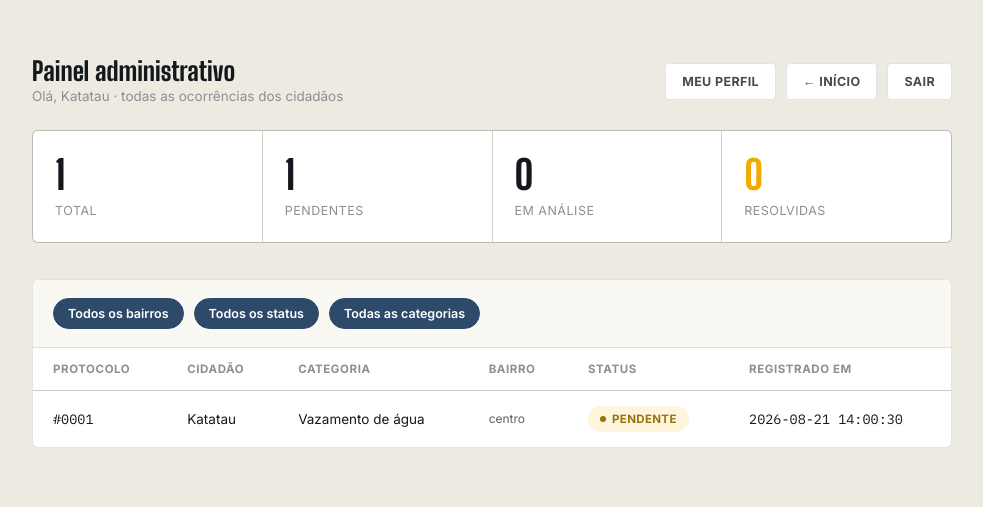
After one commit to joaoppiress/olho-na-cidade, a PHP site: page /php/paineladm.php in a window 1280 px wide. The commit adds this page. Shown: the top 507 px of the page, without its empty margins (148-1131 px from the left). Run offline with PHP 8.4, Linux system fonts and the light colour scheme; a user stored in the database is signed in; data comes from the database, SQL or seed files in the repository; both versions use the stored data as it was after the commit.

Commit message:
Painel ADM

```diff
--- /dev/null
+++ b/php/paineladm.php
@@ -0,0 +1,123 @@
+<?php
+session_start();
+
+if (!isset($_SESSION['usuario_id']) || !isset($_SESSION['tipo']) || $_SESSION['tipo'] !== 'admin') {
+    header('Location: login.php');
+    exit;
+}
+
+require __DIR__ . '/config.php';
+
+$stmt = $pdo->query('
+    SELECT o.id, o.categoria, o.bairro, o.endereco, o.descricao, o.status, o.criado_em, u.nome AS nome_cidadao
+    FROM ocorrencias o
+    JOIN usuarios u ON o.usuario_id = u.id
+    ORDER BY o.criado_em DESC
+');
+$ocorrencias = $stmt->fetchAll();
+
+$total      = count($ocorrencias);
+$pendentes  = count(array_filter($ocorrencias, function ($o) { return $o['status'] === 'pendente'; }));
+$emAnalise  = count(array_filter($ocorrencias, function ($o) { return $o['status'] === 'em_analise'; }));
+$resolvidas = count(array_filter($ocorrencias, function ($o) { return $o['status'] === 'resolvido'; }));
+
+$statusInfo = [
+    'pendente'   => ['label' => 'Pendente',   'classe' => 'pendente'],
+    'em_analise' => ['label' => 'Em análise', 'classe' => 'analise'],
+    'resolvido'  => ['label' => 'Resolvido',  'classe' => 'resolvido'],
+];
+?>
+<!DOCTYPE html>
+<html lang="pt-BR">
+<head>
+<meta charset="UTF-8">
+<meta name="viewport" content="width=device-width, initial-scale=1.0">
+<title>Painel administrativo — Olho na Cidade</title>
+<link rel="preconnect" href="https://fonts.googleapis.com">
+<link rel="preconnect" href="https://fonts.gstatic.com" crossorigin>
+<link href="https://fonts.googleapis.com/css2?family=Big+Shoulders+Display:wght@600;700;800;900&family=Inter:wght@400;500;600;700&family=IBM+Plex+Mono:wght@400;500;600&display=swap" rel="stylesheet">
+<link rel="stylesheet" href="../style.css">
+<style>
+  .painel-wrap{ max-width:960px; margin:0 auto; padding:60px 20px; }
+  .painel-top{ display:flex; justify-content:space-between; align-items:center; margin-bottom:26px; flex-wrap:wrap; gap:14px; }
+  .painel-top h1{ font-size:26px; font-weight:800; text-transform:none; letter-spacing:0; }
+  .painel-top .sub{ font-size:13.5px; color:#8A8F96; margin-top:4px; }
+  .painel-actions{ display:flex; gap:10px; }
+  .btn-line{ border:1px solid var(--line); background:#fff; color:#454B52; padding:10px 16px; border-radius:4px; font-size:12.5px; font-weight:700; text-transform:uppercase; letter-spacing:0.03em; text-decoration:none; }
+  .empty-state{ background:#fff; border:1px dashed var(--line); border-radius:6px; padding:40px 24px; text-align:center; color:#8A8F96; font-size:14px; }
+</style>
+</head>
+<body style="background:var(--concrete);">
+
+<div class="painel-wrap">
+  <div class="painel-top">
+    <div>
+      <h1>Painel administrativo</h1>
+      <div class="sub">Olá, <?= htmlspecialchars($_SESSION['usuario_nome']) ?> · todas as ocorrências dos cidadãos</div>
+    </div>
+    <div class="painel-actions">
+      <a class="btn-line" href="perfil.php">Meu perfil</a>
+      <a class="btn-line" href="../index.php">&larr; Início</a>
+      <a class="btn-line" href="logout.php">Sair</a>
+    </div>
+  </div>
+
+  <div class="stats-grid">
+    <div class="stat">
+      <div class="num"><?= $total ?></div>
+      <div class="label">Total</div>
+    </div>
+    <div class="stat">
+      <div class="num"><?= $pendentes ?></div>
+      <div class="label">Pendentes</div>
+    </div>
+    <div class="stat">
+      <div class="num"><?= $emAnalise ?></div>
+      <div class="label">Em análise</div>
+    </div>
+    <div class="stat accent">
+      <div class="num"><?= $resolvidas ?></div>
+      <div class="label">Resolvidas</div>
+    </div>
+  </div>
+
+  <?php if (empty($ocorrencias)): ?>
+    <div class="empty-state">Nenhuma ocorrência registrada pelos cidadãos ainda.</div>
+  <?php else: ?>
+    <div class="admin-table-wrap">
+      <div class="filter-row">
+        <span class="chip active">Todos os bairros</span>
+        <span class="chip active">Todos os status</span>
+        <span class="chip active">Todas as categorias</span>
+      </div>
+      <table>
+        <thead>
+          <tr>
+            <th>Protocolo</th>
+            <th>Cidadão</th>
+            <th>Categoria</th>
+            <th>Bairro</th>
+            <th>Status</th>
+            <th>Registrado em</th>
+          </tr>
+        </thead>
+        <tbody>
+          <?php foreach ($ocorrencias as $o): ?>
+            <?php $info = $statusInfo[$o['status']]; ?>
+            <tr>
+              <td class="mono">#<?= str_pad($o['id'], 4, '0', STR_PAD_LEFT) ?></td>
+              <td><?= htmlspecialchars($o['nome_cidadao']) ?></td>
+              <td><?= htmlspecialchars($o['categoria']) ?></td>
+              <td class="bairro-tag"><?= htmlspecialchars($o['bairro']) ?></td>
+              <td><span class="pill <?= $info['classe'] ?>"><?= $info['label'] ?></span></td>
+              <td class="mono"><?= htmlspecialchars($o['criado_em']) ?></td>
+            </tr>
+          <?php endforeach; ?>
+        </tbody>
+      </table>
+    </div>
+  <?php endif; ?>
+</div>
+
+</body>
+</html>
```
Also changed, not shown: banco.sql (+16 -7 lines), index.php (+12 -3 lines), php/login.php (+7 -2 lines), php/perfil.php (+17 -2 lines).
